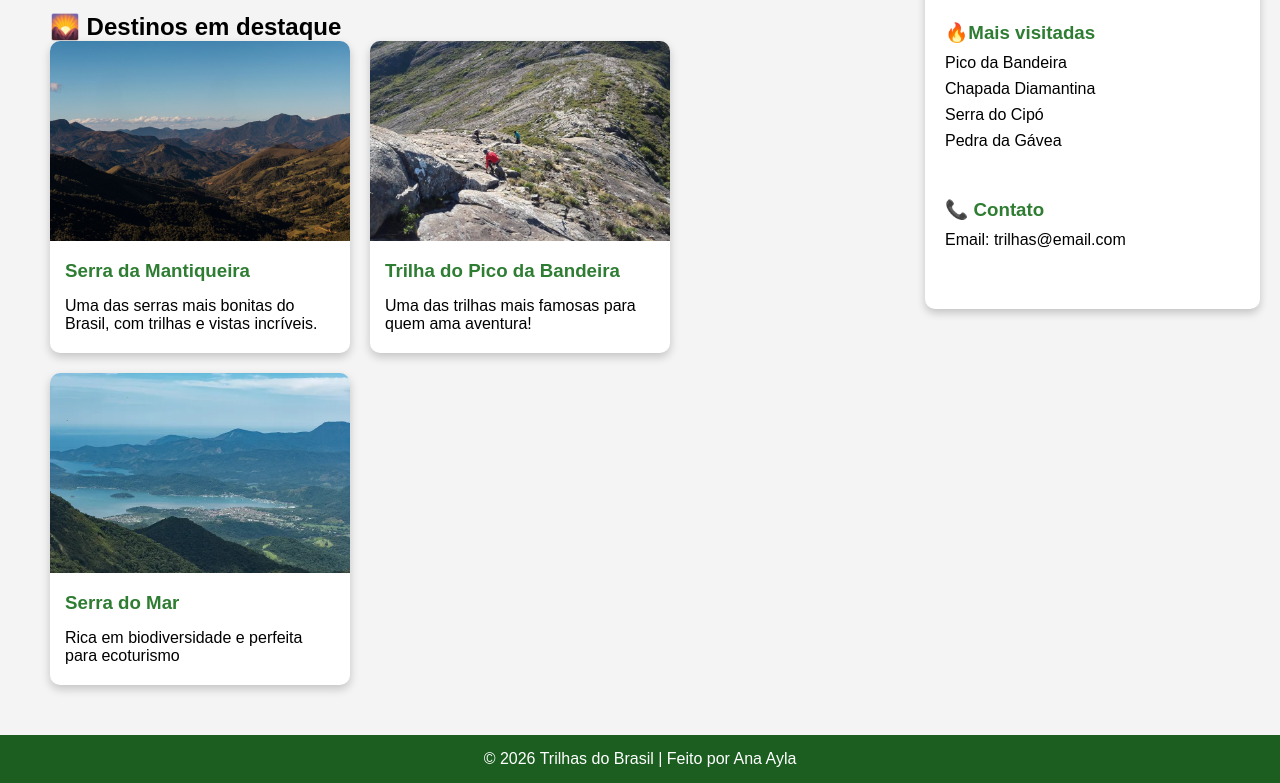
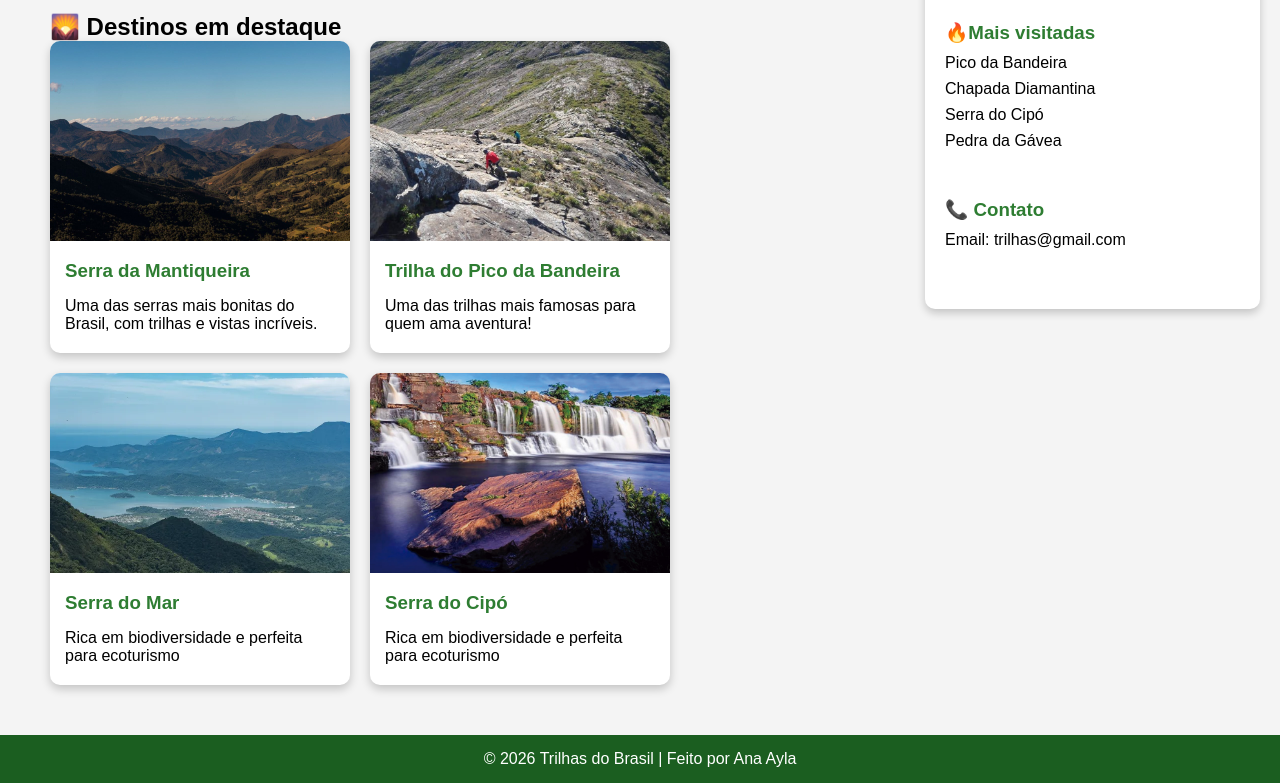
Before and after one commit to PucMinasComputacao/tarefa-iv-anaayla-bot, a plain HTML site: page index.html in a window 1280 px wide. Shown: the part 807-1590 px from the top of the page. Drawn offline with Linux system fonts and the light colour scheme.

Commit message:
Adicionei uma nova trilha e uma imagem

```diff
--- a/index.html
+++ b/index.html
@@ -68,6 +68,13 @@
                 <p>Rica em biodiversidade e perfeita para ecoturismo</p>
             </div>
 
+
+            <div class="card">
+                <img src="imagem.serradocipo.jpg" alt="Serra do Cipó">
+                <h3>Serra do Cipó</h3>
+                <p>Rica em biodiversidade e perfeita para ecoturismo</p>
+            </div>
+
         </div>
     </section>
 
@@ -118,7 +125,7 @@
     </div>
     <div class="bloco">
     <h3>📞 Contato</h3>
-    <p>Email: trilhas@email.com</p>
+    <p>Email: trilhas@gmail.com</p>
  </div>
 
 </aside>
```
Also changed, not shown: imagem.serradocipo.jpg (added).
